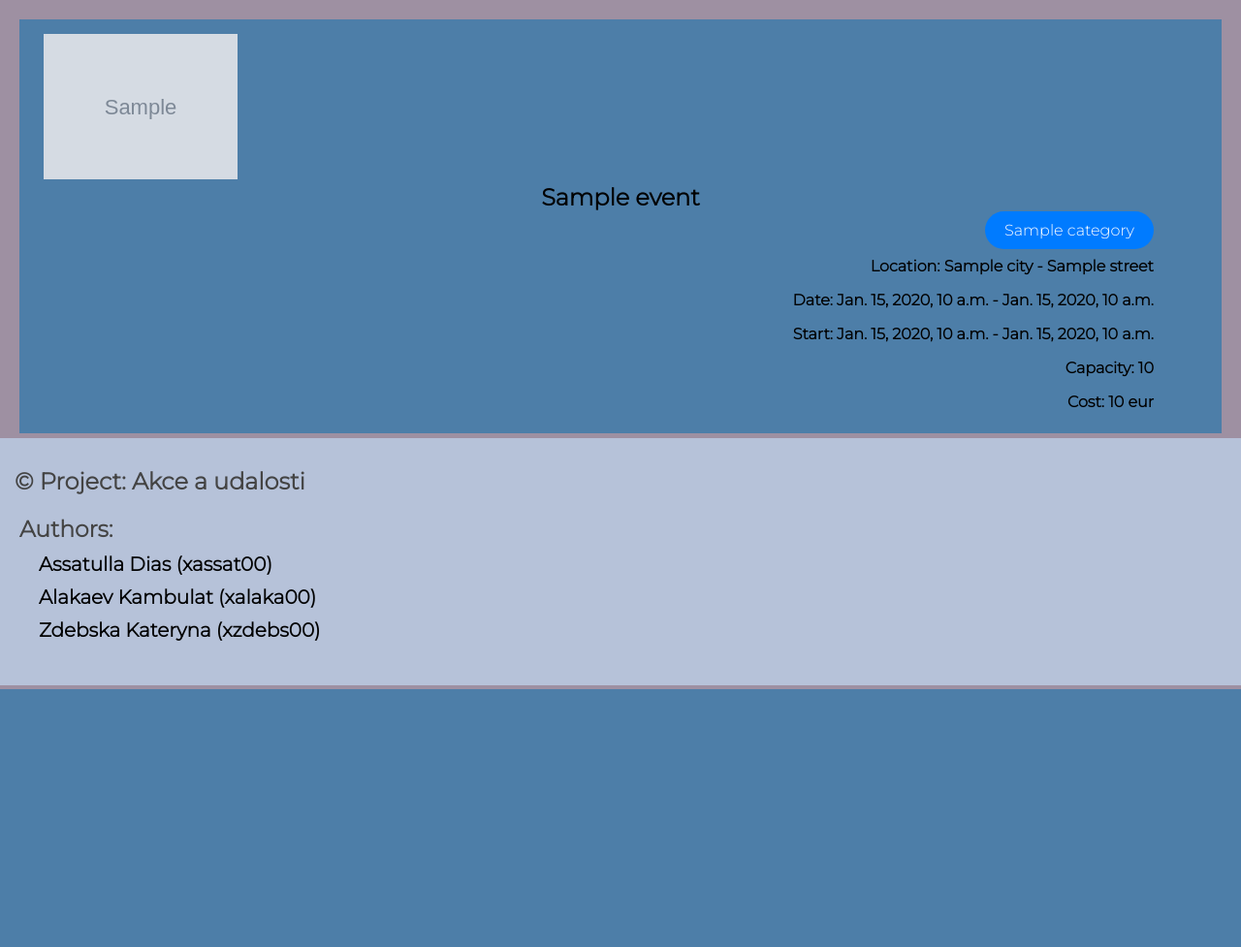
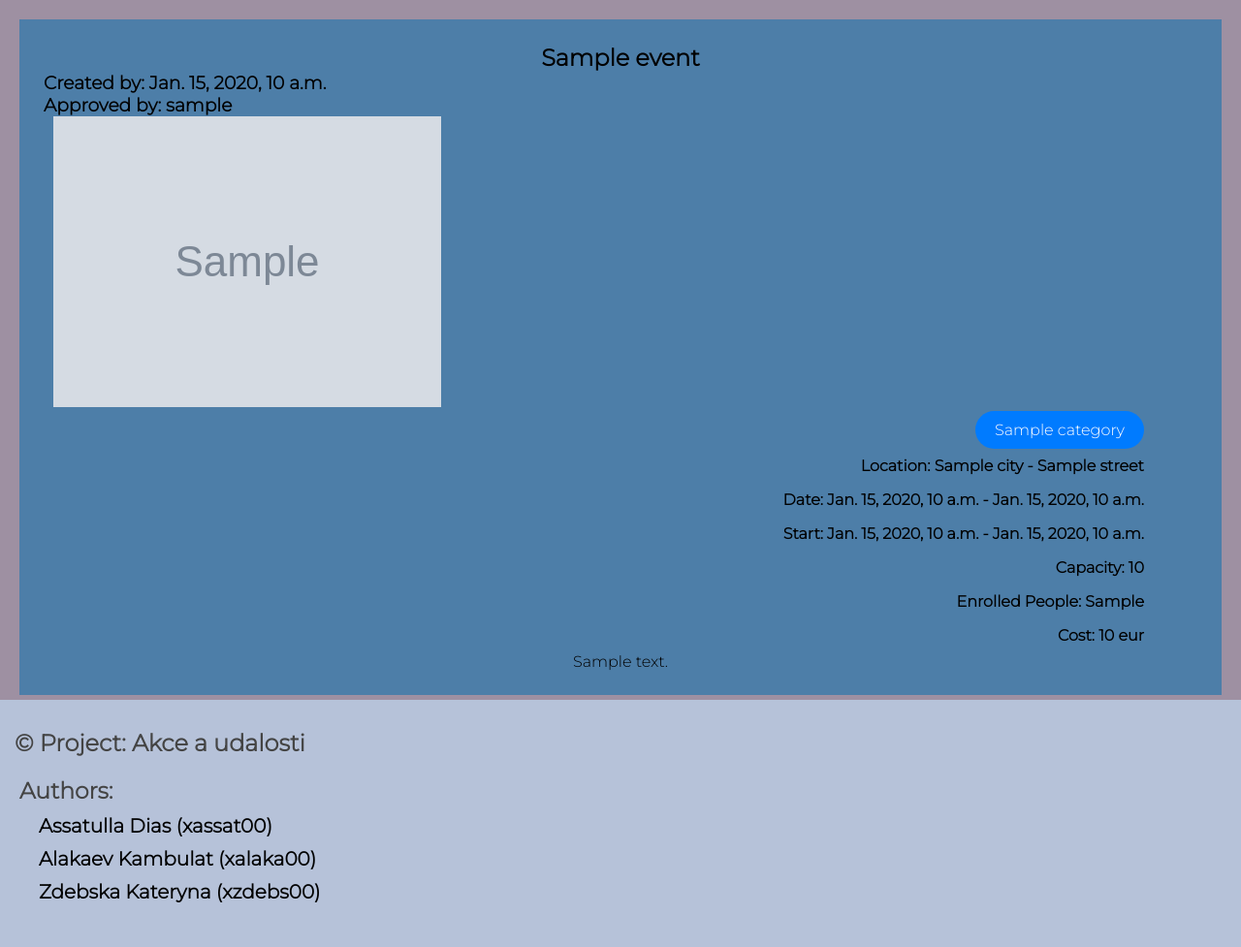
Before and after one commit to kambulatAL/iis-project, a Django app: template calendar_site/events/templates/event_page.html in a window 1280 px wide. Shown: the part 89-1066 px from the top of the page at 97% size. Before the commit the page ends 800 px from the top, so only its background shows below. Run offline with Django 3.2, Linux system fonts and the light colour scheme; the template is opened without the code that fills it: most values are stand-ins (such as "Sample title", 1, 10 or a date in 2020); grey boxes marked "Sample" are stand-in pictures.

Commit message:
Add register btn and list of the registered users  to the event page

```diff
--- a/calendar_site/events/static/css/styles.css
+++ b/calendar_site/events/static/css/styles.css
@@ -535,21 +535,26 @@ footer a {
 
 .event-page-details {
     flex-wrap: wrap;
-    padding: 15px;
+    padding: 25px;
     color: black;
     background-color: #4D7EA8;
     margin: 20px 20px 5px;
 }
 
 .event-page-details h2 {
+    position: relative;
     text-align: center;
+    top: 0;
+    left: 50%;
+    transform: translateX(-50%);
+    margin-top: 0;
 }
 
 .event-page-details h4 {
     font-weight: bold;
     /* Set line-height equal to the container height */
     line-height: 35px;
-    /*text-align: center; !* Center the text horizontally *!*/
+    /*transform: translate(-50%, -50%);*/
     text-align: right;
     padding-right: 55px;
 
@@ -557,13 +562,14 @@ footer a {
 }
 
 .event-page-details img {
-    max-width: 200px;
-    max-height: 200px;
+    position: relative;
+    max-width: 400px;
+    max-height: 400px;
     padding-left: 10px;
 }
 
 .event-page-details p {
-
+    text-align: center;
 }
 
 
@@ -581,6 +587,15 @@ footer a {
     /*padding-right: 55px;*/
     padding: 10px 20px; /* Adjust padding as needed */
     display: inline-block; /* Make it an inline-block to adjust width to content */
+}
+
+.list-enrolled-users{
+    flex-wrap: wrap;
+    color: black;
+    background-color: #4D7EA8;
+    margin: 20px 20px 5px;
+    text-align: left;
+    padding: 25px 25px 25px 4px;
 }
 
 /* END OF EVENTS STYLES */
--- a/calendar_site/events/templates/event_page.html
+++ b/calendar_site/events/templates/event_page.html
@@ -25,24 +25,46 @@
 {% block content_block %}
 <!--<div class="events_element">-->
 <div class="event-page-details">
+    <h2>{{event.name}}</h2>
+
+    <h3>Created by: {{event.created}}</h3>
+    <h3>Approved by: {{event.accepted.worker.username}}</h3>
+
     {% if event.photo %}
     <img src="{{ event.photo.url }}" alt="Event Photo">
     {% endif %}
 
-    <h2>{{event.name}}</h2>
 
     <div class="text-right-align">
         {% for category in event.categories.all %}
-            <p class="oval-background">{{ category.name }}</p>
+        <p class="oval-background">{{ category.name }}</p>
         {% endfor %}
     </div>
 
-    <h4>Location: {{ event.event_place.city }} - {{event.event_place.street}}</h4>
-    <h4>Date: {{ event.start_date }} - {{ event.end_date }}</h4>
-    <h4>Start: {{ event.start_time }} - {{ event.end_time }}</h4>
-    <h4>Capacity: {{ event.capacity }}</h4>
-    <h4>Cost: {{ event.ticket_price }} eur</h4>
+    <h4>Location:   {{ event.event_place.city }} - {{event.event_place.street}}</h4>
+    <h4>Date:       {{ event.start_date }} - {{ event.end_date }}</h4>
+    <h4>Start:      {{ event.start_time }} - {{ event.end_time }}</h4>
+    <h4>Capacity:   {{ event.capacity }}</h4>
+    <h4>Enrolled People: {{ enrolled_people }}</h4>
+    <h4>Cost:       {{ event.ticket_price }} eur</h4>
+    <p>{{ event.description }}</p>
+
+    {% if user.is_authenticated %}
+        {% if not user in event.registered_people.all %}
+            <div class="event-button">
+                <a href="{% url 'event_join_user_page' event.pk user.username %}">Join</a>
+            </div>
+        {%else%}
+            <div class="event-button">
+                <a href="#">Registered</a>
+            </div>
+        {% endif %}
+
+        {% if username == created  %}
+            <a href="{% url 'enrolled_people' event.pk %}">List enrolled people</a>
+        {% endif %}
+    {% endif %}
+
 </div>
 
-<!--</div>-->
 {% endblock content_block %}
```
Also changed, not shown: calendar_site/events/models.py (+21 -14 lines), calendar_site/events/templates/list_enrolled_people.html (added, +32 -0 lines), calendar_site/events/urls.py (+6 -2 lines), calendar_site/events/views.py (+12 -2 lines), calendar_site/events/migrations/0009_alter_event_photo.py (added), calendar_site/media/images/events/23/11/13/zamok_gory_tuman_2560x1600.jpeg (added), calendar_site/media/images/events/<django.db.models.fields.AutoField>/image_2023-11-12_095925294.png (deleted).
